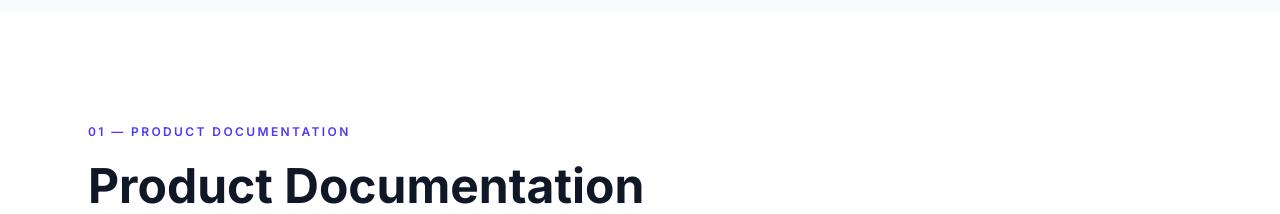
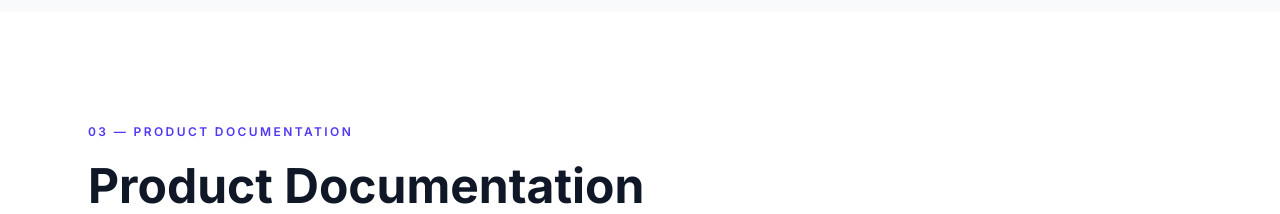
Before and after one commit to Shwe1011/writesbyshwe, a Next.js app: page / in a window 1280 px wide. Shown: the part 3220-3434 px from the top of the page. Built offline with nearby package versions, Linux system fonts and the light colour scheme.

Commit message:
Update ProductDocsSection.tsx

```diff
--- a/components/ProductDocsSection.tsx
+++ b/components/ProductDocsSection.tsx
@@ -47,7 +47,7 @@ export default function ProductDocsSection() {
       <div className="max-w-6xl mx-auto px-6">
         <div className="max-w-2xl mb-16">
           <p className="text-indigo-600 text-xs font-semibold tracking-[0.2em] uppercase mb-4">
-            01 — Product Documentation
+            03 — Product Documentation
           </p>
           <h2 className="text-4xl lg:text-5xl font-bold text-gray-900 leading-tight mb-6">
             Product Documentation
```
